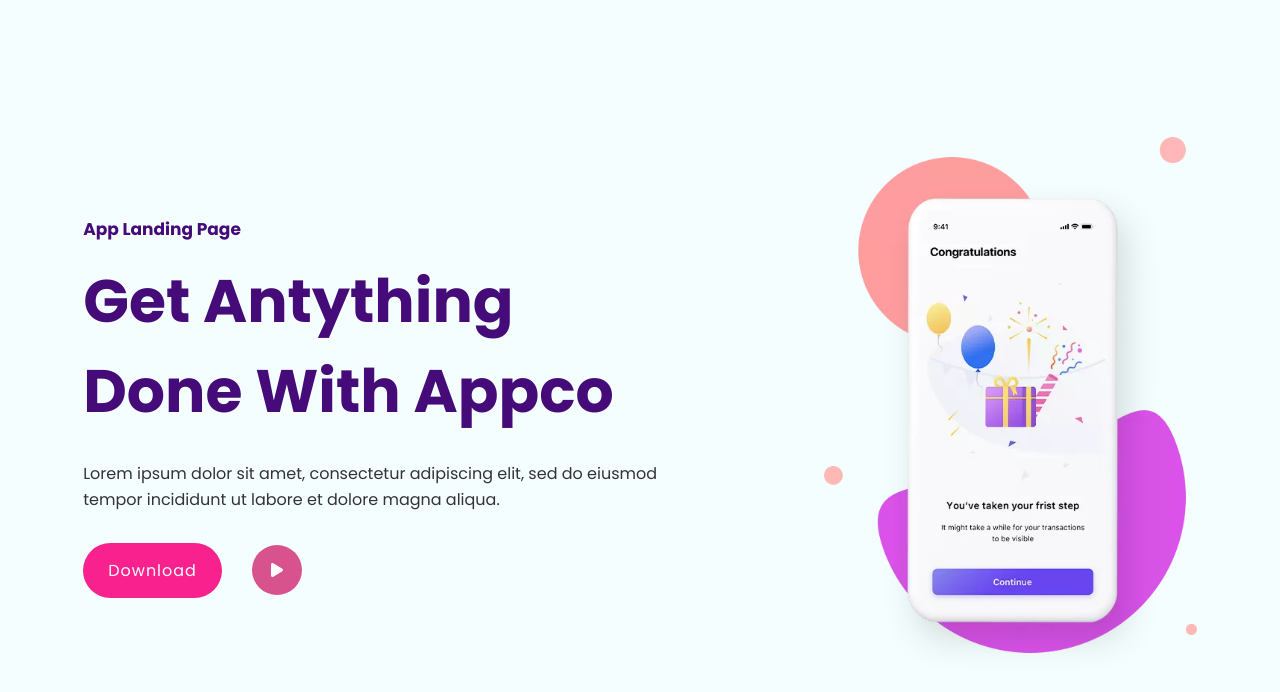
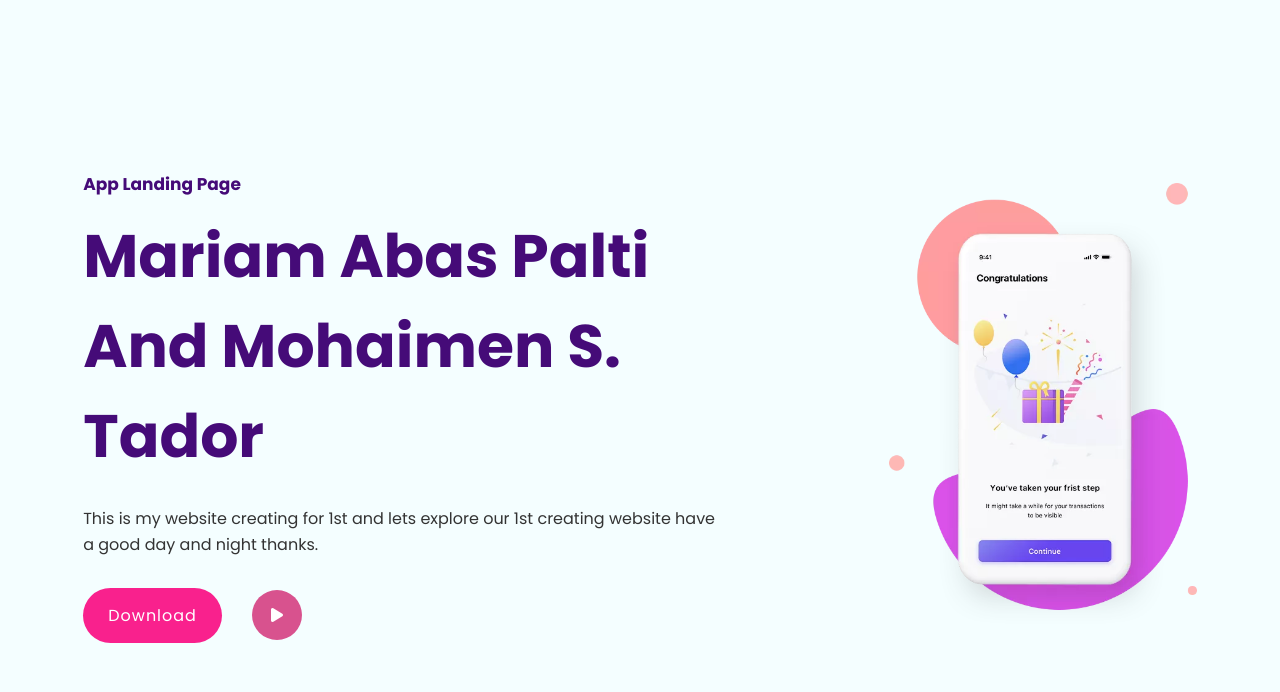
Before and after one commit to kingamir1/my-1st-website, a plain HTML site: page index.html in a window 1280 px wide. Shown: the part 100-792 px from the top of the page. Drawn offline with Linux system fonts and the light colour scheme.

Commit message:
Update index.html

```diff
--- a/index.html
+++ b/index.html
@@ -31,9 +31,9 @@
         <div class="two container">
             <div class="left">
                 <h6>app landing page</h6>
-                <h1>get antything done with appco</h1>
+                <h1>Mariam Abas Palti and Mohaimen S. Tador</h1>
 
-                <p>Lorem ipsum dolor sit amet, consectetur adipiscing elit, sed do eiusmod tempor incididunt ut labore et dolore magna aliqua.</p>
+                <p>This is my website creating for 1st and lets explore our 1st creating website have a good day and night thanks.</p>
 
                 <div class="btn">
                     <button>Download</button>
```
